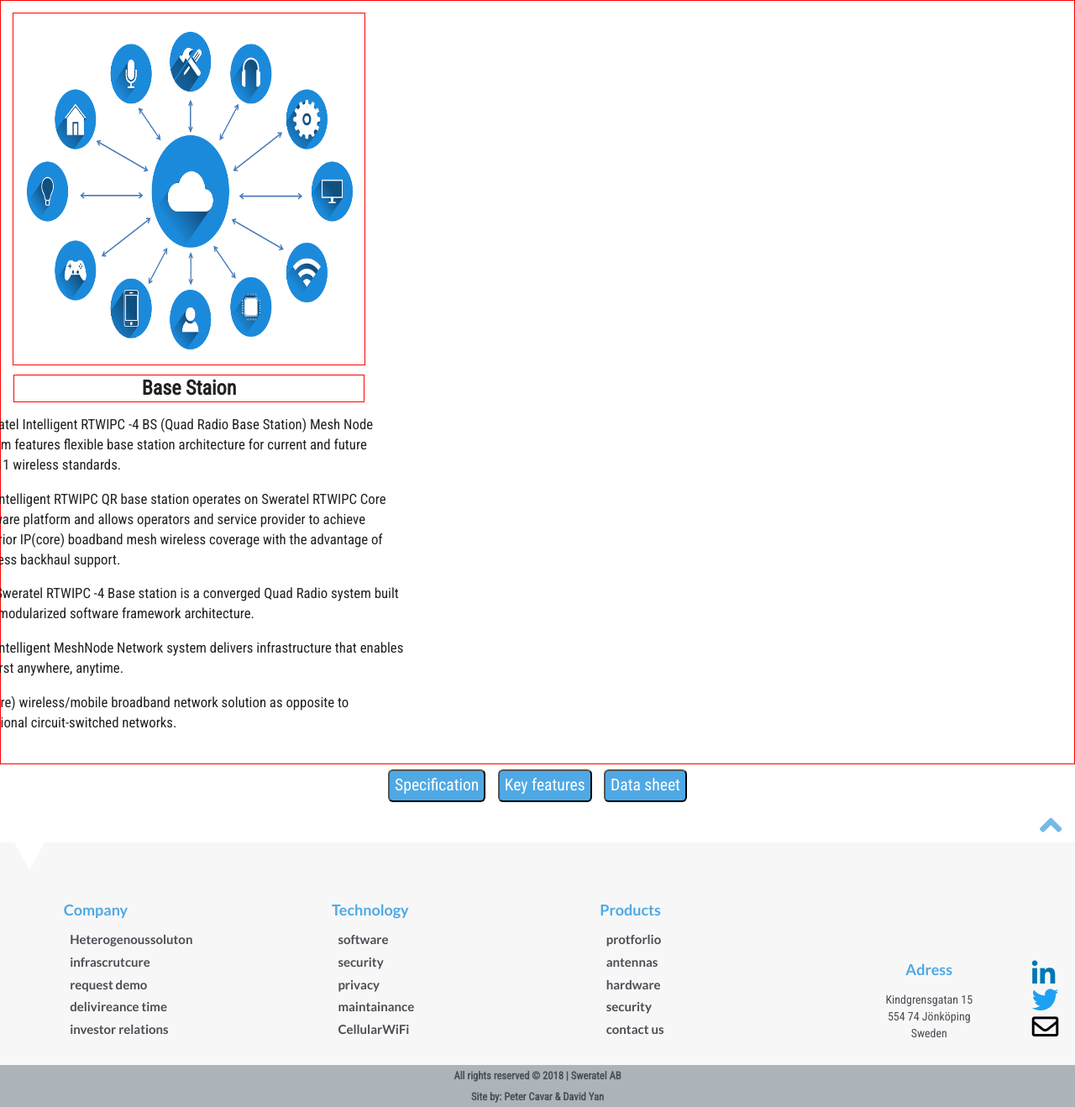
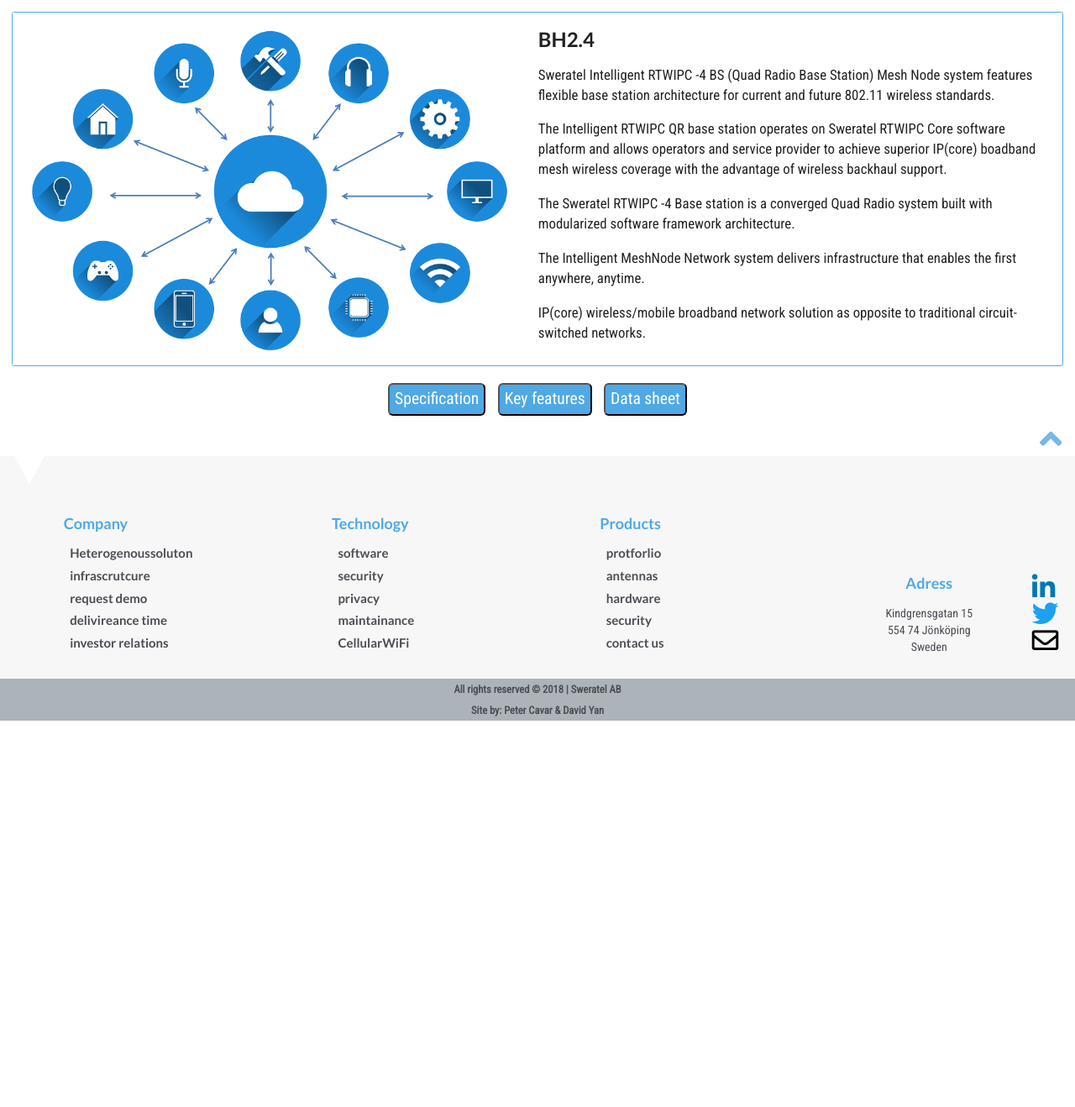
Before and after one commit to davidyanis/dallunkens, a PHP site: page /BH2.4.html in a window 1280 px wide. Shown: the part 98-1416 px from the top of the page at 84% size. After the commit the page ends 956 px from the top, so only its background shows below. Run offline with PHP 8.4, Linux system fonts and the light colour scheme; some libraries are stand-ins or nearby versions.

Commit message:
PUSH product layout

```diff
--- a/BH2.4.html
+++ b/BH2.4.html
@@ -106,14 +106,15 @@
          </nav>
       </header>
 
-      <section>
-         <div class="container-for-product-sheet">
+      <section class="section-container-products">
             <div class="container-for-product-picture">
                <div class="image">
                   <img src="./images/iot-3337536_1920.png">
                </div>
-               <h2 class="header-for-products">Base Staion</h2>
+            </div>
+               <div class="container-for-product-sheet">
                      <div class="information-about-product-text">
+                        <h2 class="header-for-products">BH2.4</h2>
                         <p>Sweratel Intelligent RTWIPC -4 BS (Quad Radio Base Station) Mesh Node system features flexible base station architecture for current and future 802.11 wireless standards.</p>
                         <p>The Intelligent RTWIPC QR base station operates on Sweratel RTWIPC Core software platform and allows operators and service provider to achieve superior IP(core) boadband mesh wireless coverage with the advantage of wireless backhaul support.</p>
                         <p>The Sweratel RTWIPC -4 Base station is a converged Quad Radio system built with modularized software framework architecture.</p>
@@ -121,7 +122,7 @@
                         <p>IP(core) wireless/mobile broadband network solution as opposite to traditional circuit-switched networks.</p>
                       </div>
                   </div>
-            </div>
+               </section>
 
             <div class="container-for-buttons">
             <button class="specification-btn">Specification</button>
@@ -148,7 +149,7 @@
                   <li>- Point-to-point or multi-point radio</li>
                </ul>
       </div>
-   </section>
+
          <div class="data-sheet"> This is under NDA, please contact us for further information</div>
          </div>
 
--- a/css/desktop.css
+++ b/css/desktop.css
@@ -3,32 +3,42 @@
     body {
         margin: 0;
     }
+
     .contact-form {
         width: 45em;
     }
 
     section .container-for-product-sheet {
-        border: 1px solid red;
-        height: 65em;
         justify-content: flex-start;
+        display: flex;
     }
 
    section .container-for-product-picture {
-        border: 1px solid red;
-        width: 30em;
+        width: 60em;
         height: 30em;
+
     }
 
-    section  .header-for-products {
-        margin-top: 0.5em;
-        font-family: 'Roboto Condensed', sans-serif;
-        text-align: center;
-        border: 1px solid red;
-    }
-
-    section .information-about-text p {
+    section .information-about-product-text {
         font-family: 'Roboto Condensed', sans-serif;
         font-size: 1.2em;
     }
 
+    .section-container-products {
+        margin: 1em;
+        display: flex;
+        border: 0.1em solid rgb(79, 169, 229);
+        border-radius: 0.2em;
+    }
+
+    .specification, .key-features, .data-sheet  {
+        display: none;
+        margin-top: 2em;
+        text-align: center;
+        font-family: 'Roboto Condensed', sans-serif;
+        font-size: 1.4em;
+        margin-left: 2em;
+        margin-right: 2em;
+    }
+
 }
--- a/css/header.css
+++ b/css/header.css
@@ -84,7 +84,7 @@ nav ul li ul.fallback {
 
 /* On hover show dropdown menu */
 nav ul li:hover ul.fallback {
-    display:block;
+    display: block;
 }
 
 .fa-angle-down {
@@ -100,7 +100,6 @@ nav ul li:hover ul.fallback {
     }
 
     header .nav-logo img{
-
        height: 7em;
     }
 
@@ -114,6 +113,7 @@ nav ul li:hover ul.fallback {
         height: 7em;
         margin: 0;
     }
+
     nav ul {
        float: right;
        padding: 0;
@@ -126,12 +126,12 @@ nav ul li:hover ul.fallback {
     }
     nav ul li a:hover {
         color: rgb(79, 169, 229) !important;
+    }
 
-    }
     nav ul li a {
         padding: 1.65em;
         font-size: 1.2em;
-        color:#333;
+        color: #333;
     }
 
     /* dropdown anchorbox tablet */
@@ -140,19 +140,18 @@ nav ul li:hover ul.fallback {
         border-top: 2px solid rgb(79, 169, 229);
         width: 12em;
         background: white;
-        opacity: 0.9;
+        opacity: 0.95;
         z-index: 100;
     }
 
     nav ul li ul li {
         width:110px;
-
     }
 
     nav ul li ul li a {
-        display:block;
-        padding:15px 10px;
-        color:#444;
+        display: block;
+        padding: 10px 3px;
+        color: #444;
     }
 
     nav ul li ul li:hover a {
@@ -161,11 +160,11 @@ nav ul li:hover ul.fallback {
     }
 
     nav ul li ul.fallback {
-        display:none;
+        display: none;
     }
 
     nav ul li:hover ul.fallback {
-        display:block;
+        display: block;
     }
 
     .active {
@@ -176,7 +175,6 @@ nav ul li:hover ul.fallback {
         display: none!important;
     }
 
-
     .nav-logo img{
         height: 6em;
         width: 22em;
--- a/css/main.css
+++ b/css/main.css
@@ -148,8 +148,9 @@
     align-content: center;
     align-items: center;
     padding: 1em;
-    background: linear-gradient( rgba(0, 0, 0, 0.3), rgba(0, 0, 0, 0.6) ), url("/images/tianjin-2185510_1920.jpg");
+    background: linear-gradient( rgba(0, 0, 0, 0.3), rgba(0, 0, 0, 0.8) ), url("/images/weareHiring.jpg");
 }
+
 .contact-container h1{
     text-align: center;
     padding: 0.4em;
@@ -177,16 +178,15 @@
 }
 /* product container */
 .container-for-product-sheet {
-    height: 60em;
     width: 100%;
     display: flex;
     justify-content: center;
 }
 
 .container-for-product-picture {
-    height: 17em;
-    width: 17em;
-    margin: 1em;
+    height: 20em;
+    display: flex;
+    justify-content: center;
 }
 
 .headerForProducts {
@@ -196,17 +196,15 @@
 }
 
 .container-for-product-picture img {
-    width: 100%;
-    height: 100%
+    height: 100%;
+    text-align: center;
 }
 
-.information-about-product-text p {
+.information-about-product-text {
     font-family: 'Roboto Condensed', sans-serif;
     font-size: 1.2em;
-    margin-left: -3em;
-    margin-right: -3em;
+    padding: 1em;
 }
-
 
 /* this is the specification buttons for prodcuts */
 .specification-btn {
@@ -267,7 +265,7 @@
     cursor: pointer;
 }
 
-.specification-list li, .key-features-list li{
+.specification-list li, .key-features-list li {
     list-style: none;
     margin: 0.5em;
     font-family: 'Roboto Condensed', sans-serif;
@@ -285,9 +283,8 @@
     border: 1px solid #ddd;
     width: 20%;
     padding: 1em;
+}
 
-
-}
 .press-side-bar a{
     color: #333;
 
```
Also changed, not shown: AX2.4.html (+5 -5 lines), AX5.html (+5 -5 lines), BH5.html (+5 -5 lines), BS.html (+9 -8 lines), EBS.html (+6 -5 lines), IBS.html (+6 -5 lines), MNC.html (+5 -5 lines). Lines whose indentation alone changed are shown as unchanged.
